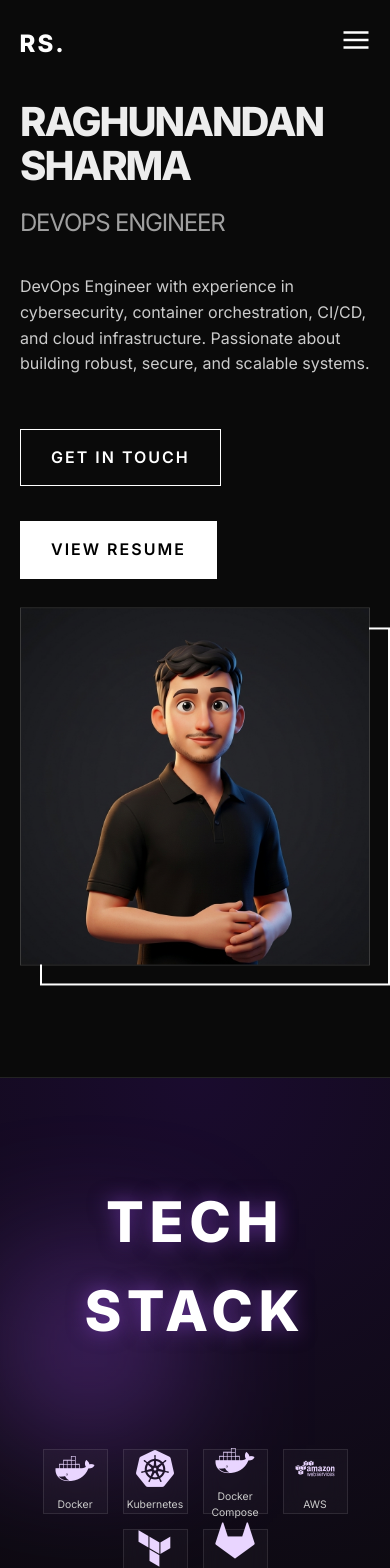
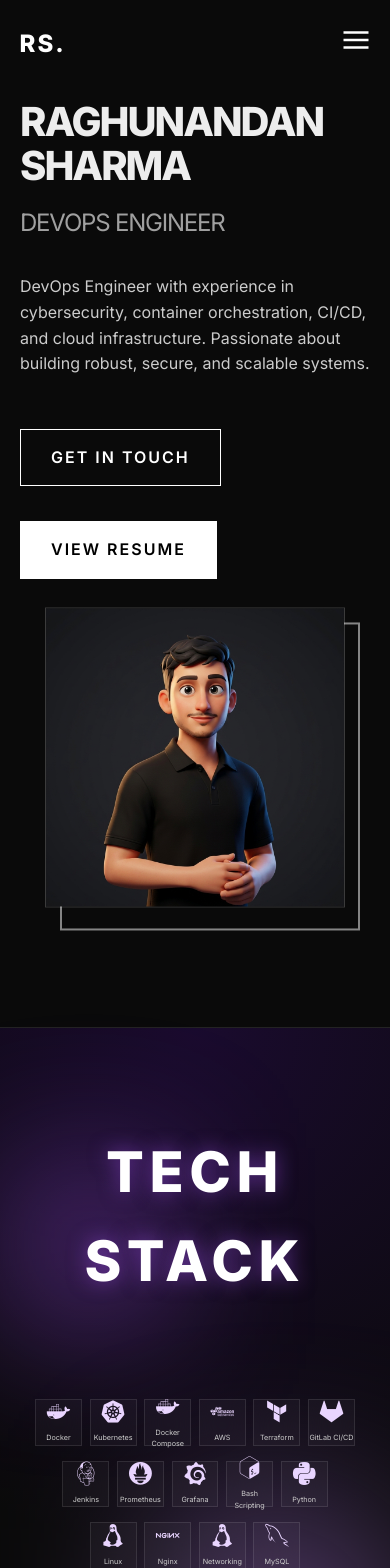
Before and after one commit to Raghunandan-79/Raghunandan-Portfolio, a React (Vite) app: page / in a window 390 px wide. Shown: the top 1568 px of the page. Built offline with nearby package versions, Linux system fonts and the light colour scheme.

Commit message:
Fixed responsiveness

```diff
--- a/index.html
+++ b/index.html
@@ -2,7 +2,7 @@
 <html lang="en">
   <head>
     <meta charset="UTF-8" />
-    <link rel="icon" type="image/svg+xml" href="/vite.svg" />
+    <link rel="icon" type="image/png" href="/avatar.png" />
     <meta name="viewport" content="width=device-width, initial-scale=1.0" />
     <title>Raghunandan Sharma</title>
     <link rel="stylesheet" type="text/css" href="https://cdn.jsdelivr.net/gh/devicons/devicon@latest/devicon.min.css" />
--- a/src/components/Hero.jsx
+++ b/src/components/Hero.jsx
@@ -87,14 +87,14 @@ const Hero = () => {
 
         <div style={{ display: 'flex', justifyContent: 'center' }}>
           {/* Avatar Image */}
-          <div className="gsap-float" style={{ position: 'relative', width: '100%', maxWidth: '350px', aspectRatio: '1 / 1' }}>
-            {/* Using a pseudo-element like border for styling instead of rounded corners */}
+          <div className="gsap-float" style={{ position: 'relative', width: '100%', maxWidth: '300px', aspectRatio: '1 / 1' }}>
             <div style={{
               position: 'absolute',
-              top: '20px', left: '20px',
+              top: '15px', left: '15px',
               width: '100%', height: '100%',
-              border: '2px solid #fff',
-              zIndex: 0
+              border: '2px solid rgba(255,255,255,0.5)',
+              zIndex: 0,
+              pointerEvents: 'none'
             }}></div>
             <img
               src="/avatar.png"
--- a/src/components/Skills.jsx
+++ b/src/components/Skills.jsx
@@ -37,8 +37,8 @@ const SkillCard = ({ name }) => {
         flexDirection: 'column',
         alignItems: 'center',
         justifyContent: 'center',
-        width: 'clamp(65px, 15vw, 90px)',
-        height: 'clamp(65px, 15vw, 90px)',
+        width: 'clamp(45px, 12vw, 90px)',
+        height: 'clamp(45px, 12vw, 90px)',
         background: 'rgba(255, 255, 255, 0.03)',
         border: '1px solid rgba(255, 255, 255, 0.1)',
         backdropFilter: 'blur(10px)',
@@ -46,8 +46,8 @@ const SkillCard = ({ name }) => {
         transition: 'border-color 0.3s ease'
       }}
     >
-      <i className={iconClass} style={{ fontSize: '2.5rem', marginBottom: '8px', color: '#e9d5ff' }}></i>
-      <span style={{ fontSize: '0.65rem', color: '#ccc', textAlign: 'center' }}>{name}</span>
+      <i className={iconClass} style={{ fontSize: 'clamp(1.5rem, 4vw, 2.5rem)', marginBottom: '8px', color: '#e9d5ff' }}></i>
+      <span style={{ fontSize: 'clamp(0.45rem, 1.5vw, 0.65rem)', color: '#ccc', textAlign: 'center' }}>{name}</span>
     </motion.div>
   );
 };
@@ -130,7 +130,7 @@ const Skills = () => {
             whileInView={{ opacity: 1, y: 0 }}
             viewport={{ once: true }}
             transition={{ duration: 0.5, delay: rowIndex * 0.1 }}
-            style={{ display: 'flex', gap: '15px', justifyContent: 'center', flexWrap: 'wrap' }}
+            style={{ display: 'flex', gap: 'clamp(5px, 2vw, 15px)', justifyContent: 'center', flexWrap: 'nowrap' }}
           >
             {rowSkills.map((skillName, index) => (
               <SkillCard key={index} name={skillName} />
```
